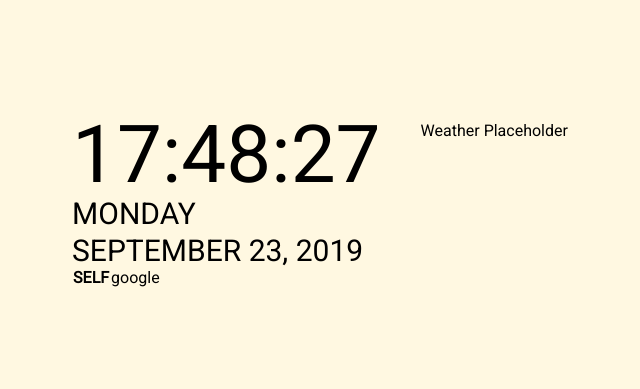
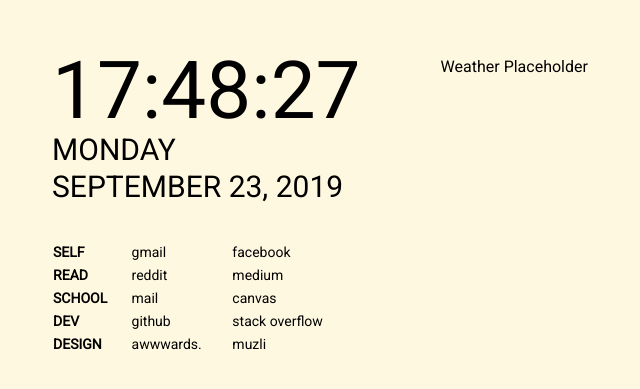
Before and after one commit to ahansrisuk/startpage, a Vue app: page / in a window 1280 px wide. Shown: the part 195-584 px from the top of the page, without its empty margins (320-960 px from the left). Built offline with nearby package versions, Linux system fonts and the light colour scheme.

Commit message:
created LinkTable and Link components

```diff
--- a/src/App.vue
+++ b/src/App.vue
@@ -1,16 +1,11 @@
 <template>
     <div class="container mx-auto flex h-full justify-center items-center">
-        <div class="flex items-center">
+        <div class="flex">
             <div>
                 <DateTime />
-                <table class="table-auto">
-                    <tr>
-                        <td><b>SELF</b></td>
-                        <td><a href="www.google.com"></a>google</td>
-                    </tr>
-                </table>
+                <LinkTable class="mt-10" />
             </div>
-            <div class="self-start ml-10">
+            <div class="self-start ml-20">
                 <HelloWorld msg="Weather Placeholder"/>
             </div>
         </div>
@@ -21,12 +16,14 @@
 <script>
 import HelloWorld from './components/HelloWorld.vue';
 import DateTime from './components/DateTime.vue';
+import LinkTable from './components/LinkTable.vue';
 
 export default {
   name: 'app',
   components: {
     HelloWorld,
     DateTime,
+    LinkTable
   },
 };
 </script>
--- /dev/null
+++ b/src/components/Link.vue
@@ -0,0 +1,12 @@
+<template>
+<td class="hover:underline">
+    <a :href="url" target="_blank">{{ name }}</a>
+</td>
+</template>
+
+<script>
+export default {
+    name: "Link",
+    props: ['url','name']
+}
+</script>
--- /dev/null
+++ b/src/components/LinkTable.vue
@@ -0,0 +1,38 @@
+<template>
+<table class="table-auto w-full text-sm">
+    <tr>
+        <td><b>SELF</b></td>
+        <Link url="https://mail.google.com/mail/u/0/#inbox" name="gmail"/>
+        <Link url="https://www.facebook.com/" name="facebook"/>
+    </tr>
+    <tr>
+        <td><b>READ</b></td>
+        <Link url="https://www.reddit.com/" name="reddit"/>
+        <Link url="https://medium.com/" name="medium"/>
+    </tr>
+    <tr>
+        <td><b>SCHOOL</b></td>
+        <Link url="https://mail.google.com/mail/u/1/#inbox" name="mail"/>
+        <Link url="https://mica.instructure.com/" name="canvas"/>
+    </tr>
+    <tr>
+        <td><b>DEV</b></td>
+        <Link url="https://github.com/" name="github"/>
+        <Link url="https://stackoverflow.com/" name="stack overflow"/>
+    </tr>
+    <tr>
+        <td><b>DESIGN</b></td>
+        <Link url="https://www.awwwards.com/" name="awwwards."/>
+        <Link url="https://muz.li/" name="muzli"/>
+    </tr>
+</table>
+</template>
+
+<script>
+import Link from './Link.vue'
+
+export default {
+    name: "LinkTable",
+    components: {Link}
+}
+</script>
```
